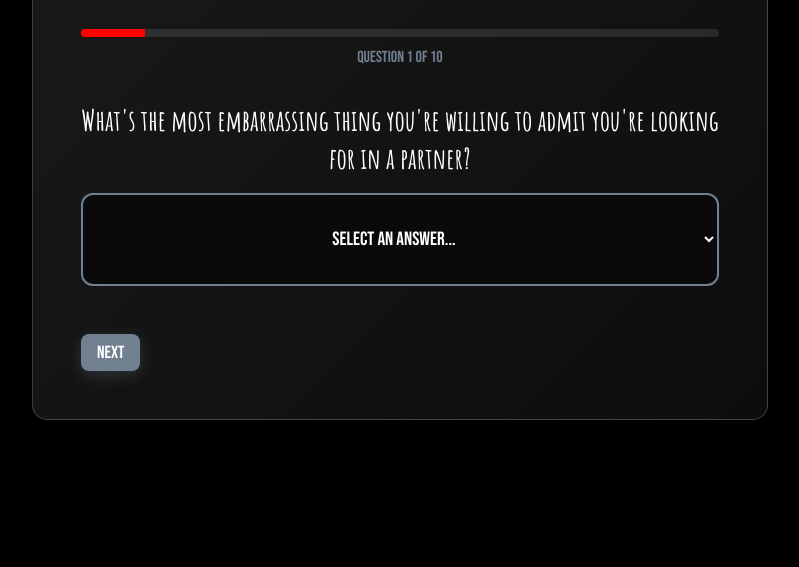
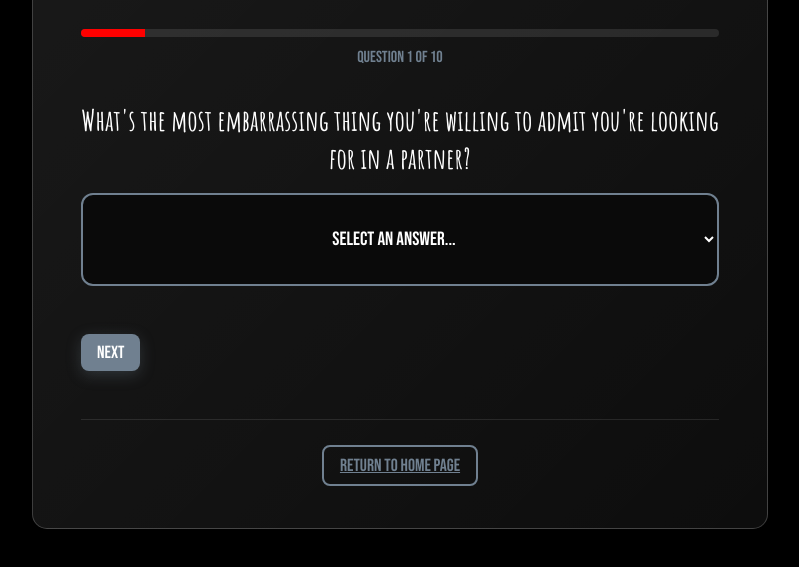
Before and after one commit to MadZen007/lit-spoke-discover, a website: page public/index.html in a window 1280 px wide. Shown: the part 369-936 px from the top of the page, without its empty margins (240-1039 px from the left). Before the commit the page ends 853 px from the top, so only its background shows below. Drawn offline with Linux system fonts and the light colour scheme.

Commit message:
Add Return to Home Page button under quiz with proper styling

```diff
--- a/public/index.html
+++ b/public/index.html
@@ -41,6 +41,10 @@
                     <button type="submit" id="submitBtn" class="btn-primary" style="display: none;">Submit Quiz</button>
                 </div>
             </form>
+
+            <div class="return-home-section">
+                <a href="https://www.loveistough.com" class="btn-secondary">Return to Home Page</a>
+            </div>
         </div>
     </main>
 
--- a/public/styles.css
+++ b/public/styles.css
@@ -211,6 +211,13 @@ h1, h2, h3, h4, h5, h6 {
     margin-top: var(--spacing-lg);
 }
 
+.return-home-section {
+    text-align: center;
+    margin-top: var(--spacing-lg);
+    padding-top: var(--spacing-md);
+    border-top: 1px solid rgba(255,255,255,0.1);
+}
+
 /* Responsive design */
 @media (max-width: 768px) {
     .form-container {
```
